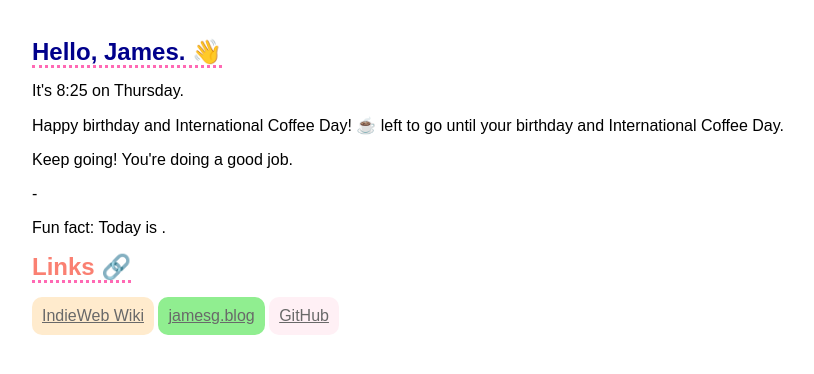
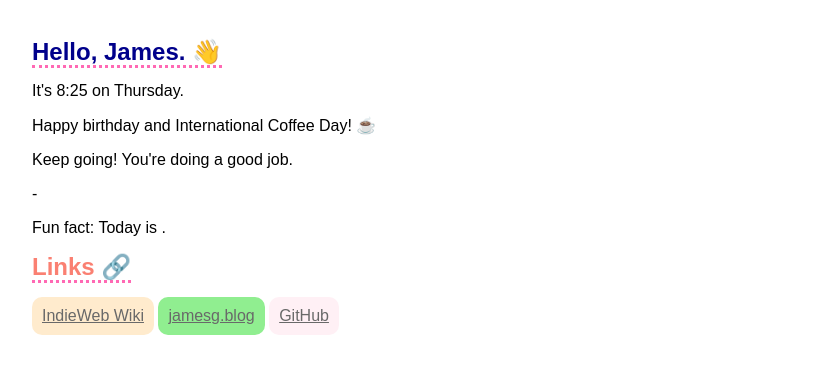
Before and after one commit to capjamesg/newtab, a browser extension: page index.html in a window 1280 px wide. Shown: the whole page, without its empty margins (6-820 px from the left). Drawn offline with Linux system fonts and the light colour scheme; no server answers.

Commit message:
feat: Fix countdown today

```diff
--- a/index.html
+++ b/index.html
@@ -11,7 +11,7 @@
 		<section>
 			<h1>Hello, James. 👋</h1>
 			<p>It's <span id="doc_time"></span> on <span id="day_of_week"></span>.</p>
-			<p><span id="until_birthday"></span> left to go until your birthday and International Coffee Day.</p>
+			<p><span id="until_birthday"></span></p>
 			<!-- <p><span id="countdown_display"></span> left to go until Christmas. 🎄</p> -->
 			<p>Keep going! You're doing a good job.</p>
 			<blockquote>
```
